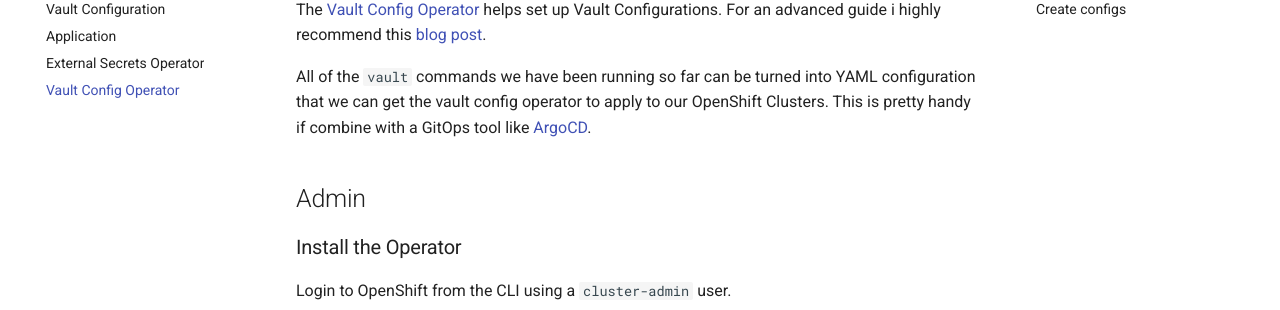
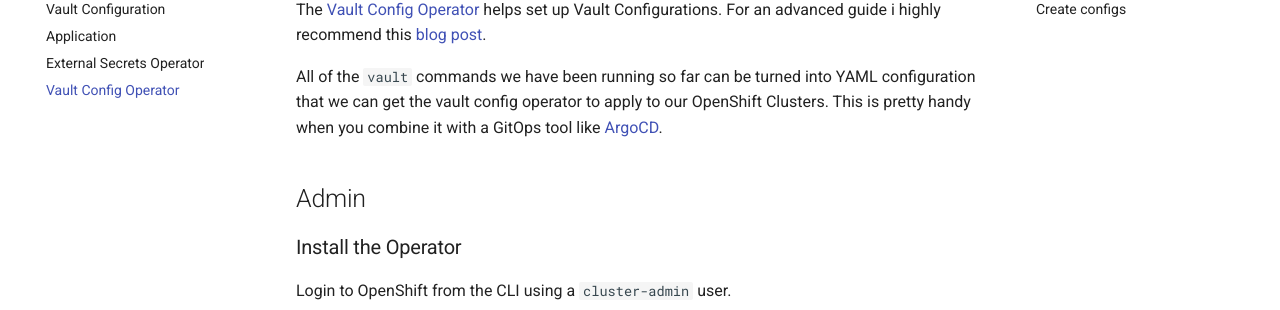
Before and after one commit to eformat/vault-quickstart, an MkDocs documentation site: the page built from docs/5-vault-configuration-operator.md, in a window 1280 px wide and 900 px high. Shown: the part 183-493 px from the top of the window. Built offline with MkDocs 1.6.1 and Material for MkDocs 9.7.7, drawn with Linux system fonts in a browser that asks for light colours; comment, search, counter and statistics services are not loaded.

Commit message:
🐡 tidy up 🐡

```diff
--- a/docs/5-vault-configuration-operator.md
+++ b/docs/5-vault-configuration-operator.md
@@ -2,7 +2,7 @@
 
 The [Vault Config Operator](https://github.com/redhat-cop/vault-config-operator) helps set up Vault Configurations. For an advanced guide i highly recommend this [blog post](https://cloud.redhat.com/blog/how-to-secure-cloud-native-applications-with-hashicorp-vault-and-cert-manager).
 
-All of the `vault` commands we have been running so far can be turned into YAML configuration that we can get the vault config operator to apply to our OpenShift Clusters. This is pretty handy if combine with a GitOps tool like [ArgoCD](https://argo-cd.readthedocs.io/en/stable/).
+All of the `vault` commands we have been running so far can be turned into YAML configuration that we can get the vault config operator to apply to our OpenShift Clusters. This is pretty handy when you combine it with a GitOps tool like [ArgoCD](https://argo-cd.readthedocs.io/en/stable/).
 
 ## Admin
 
```
